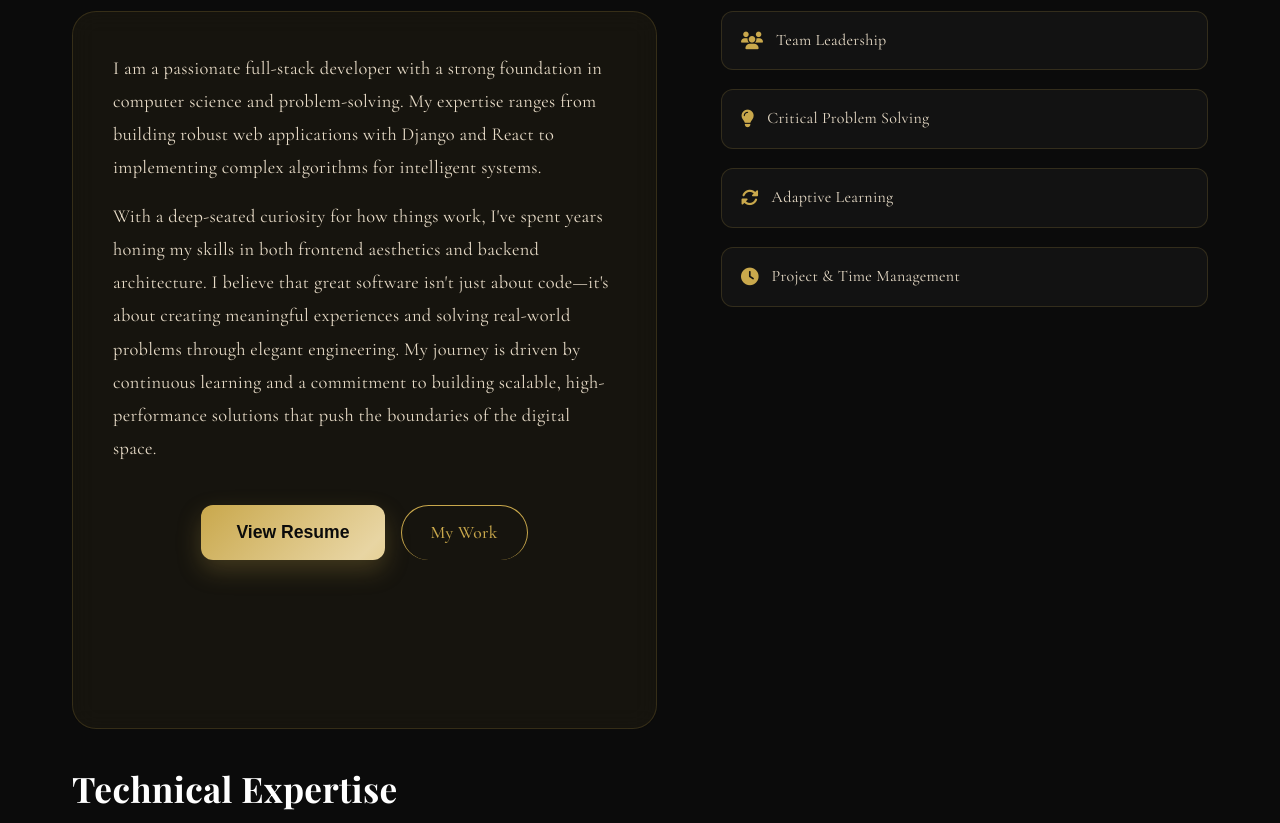
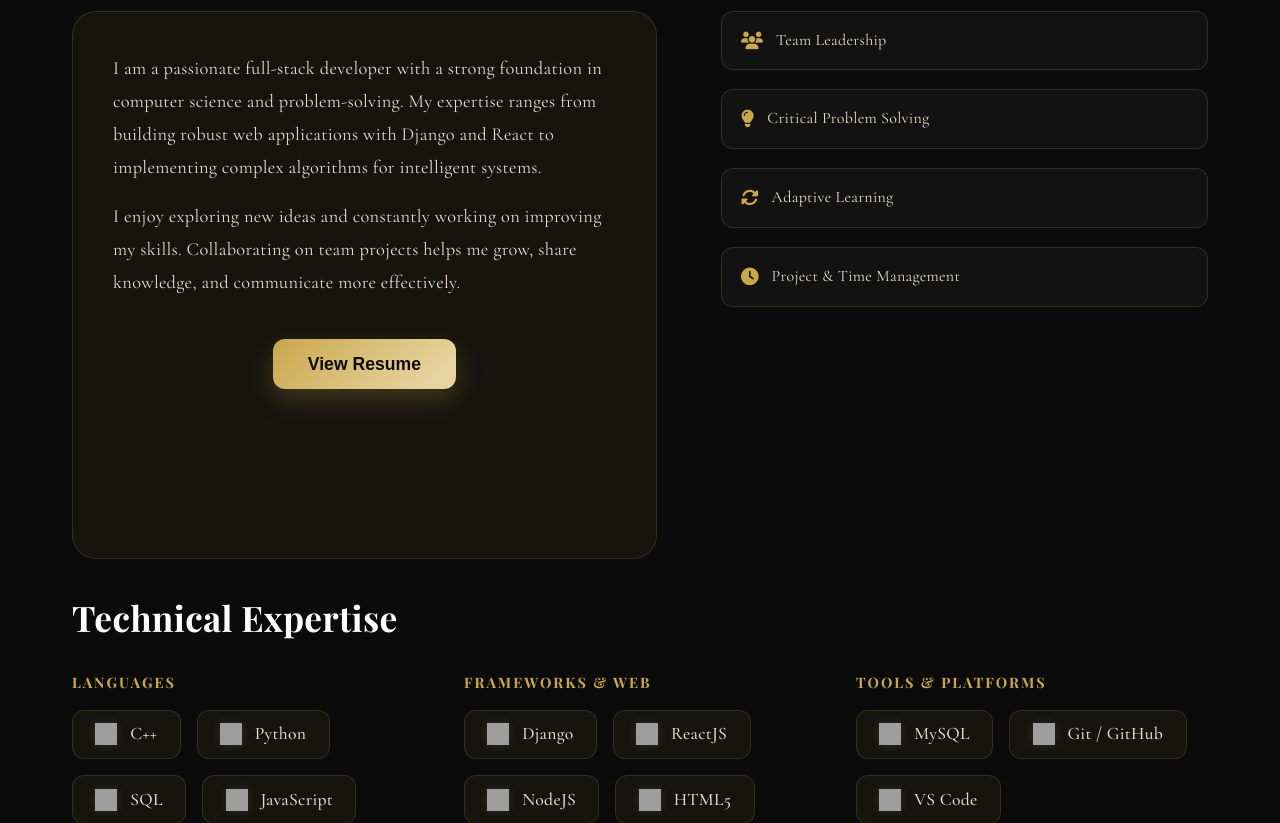
Before and after one commit to radhakrishna52/Portfolio, a Django app: page / in a window 1280 px wide. Shown: the part 1207-2030 px from the top of the page. Run offline with Django 5.2, Linux system fonts and the light colour scheme; grey boxes are pictures that could not be loaded.

Commit message:
Sync manual user refinements to About Me section

```diff
--- a/templates/index.html
+++ b/templates/index.html
@@ -29,11 +29,10 @@
                     <h3 class="subsection-title">My Journey</h3>
                     <div class="glass-card about-card-mini">
                         <p>I am a passionate full-stack developer with a strong foundation in computer science and problem-solving. My expertise ranges from building robust web applications with Django and React to implementing complex algorithms for intelligent systems.</p>
-                        <p style="margin-top: 1rem;">With a deep-seated curiosity for how things work, I've spent years honing my skills in both frontend aesthetics and backend architecture. I believe that great software isn't just about code—it's about creating meaningful experiences and solving real-world problems through elegant engineering. My journey is driven by continuous learning and a commitment to building scalable, high-performance solutions that push the boundaries of the digital space.</p>
+                        <p style="margin-top: 1rem;">I enjoy exploring new ideas and constantly working on improving my skills. Collaborating on team projects helps me grow, share knowledge, and communicate more effectively.</p>
 
                         <div class="cta-buttons" style="margin-top: 2.5rem; display: flex; gap: 1rem; justify-content: center;">
                             <button id="viewResumeBtn" class="btn btn-primary">View Resume</button>
-                            <a href="#projects" class="btn btn-outline">My Work</a>
                         </div>
                     </div>
                 </div>
```
